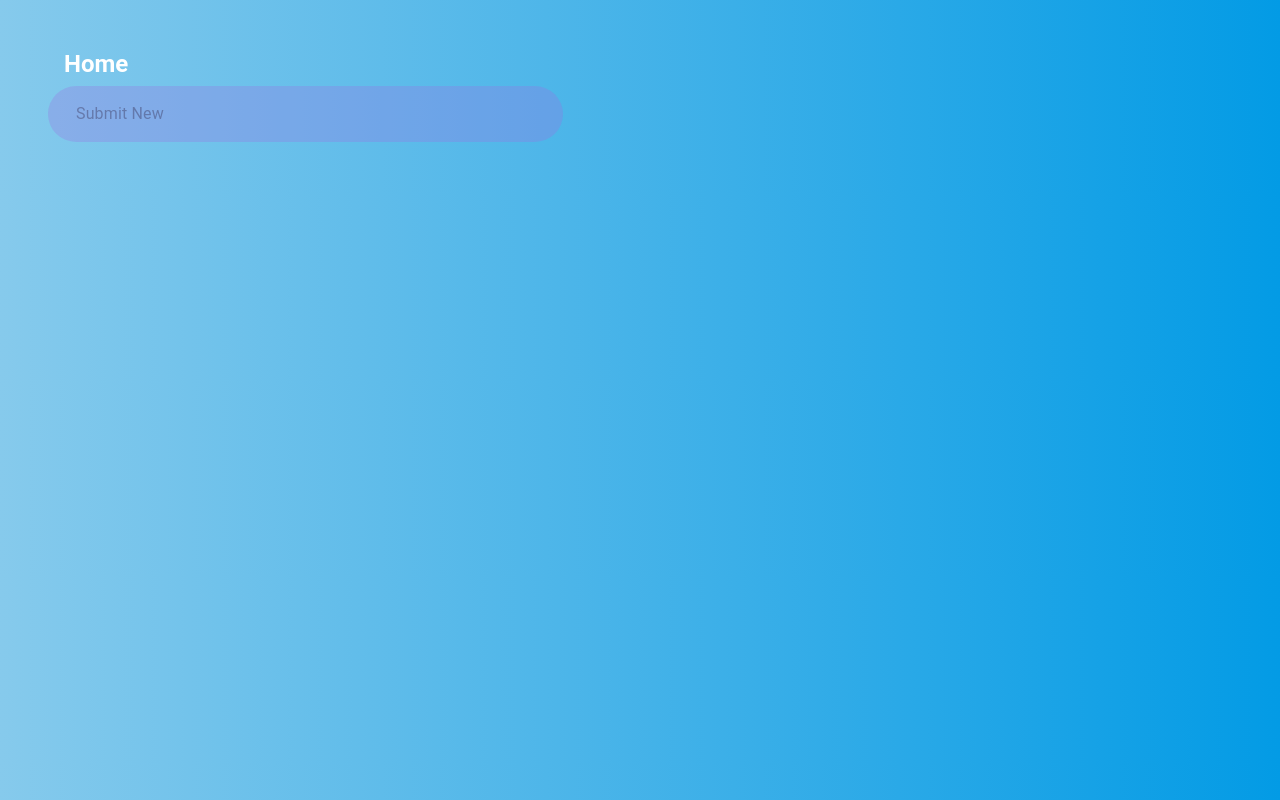
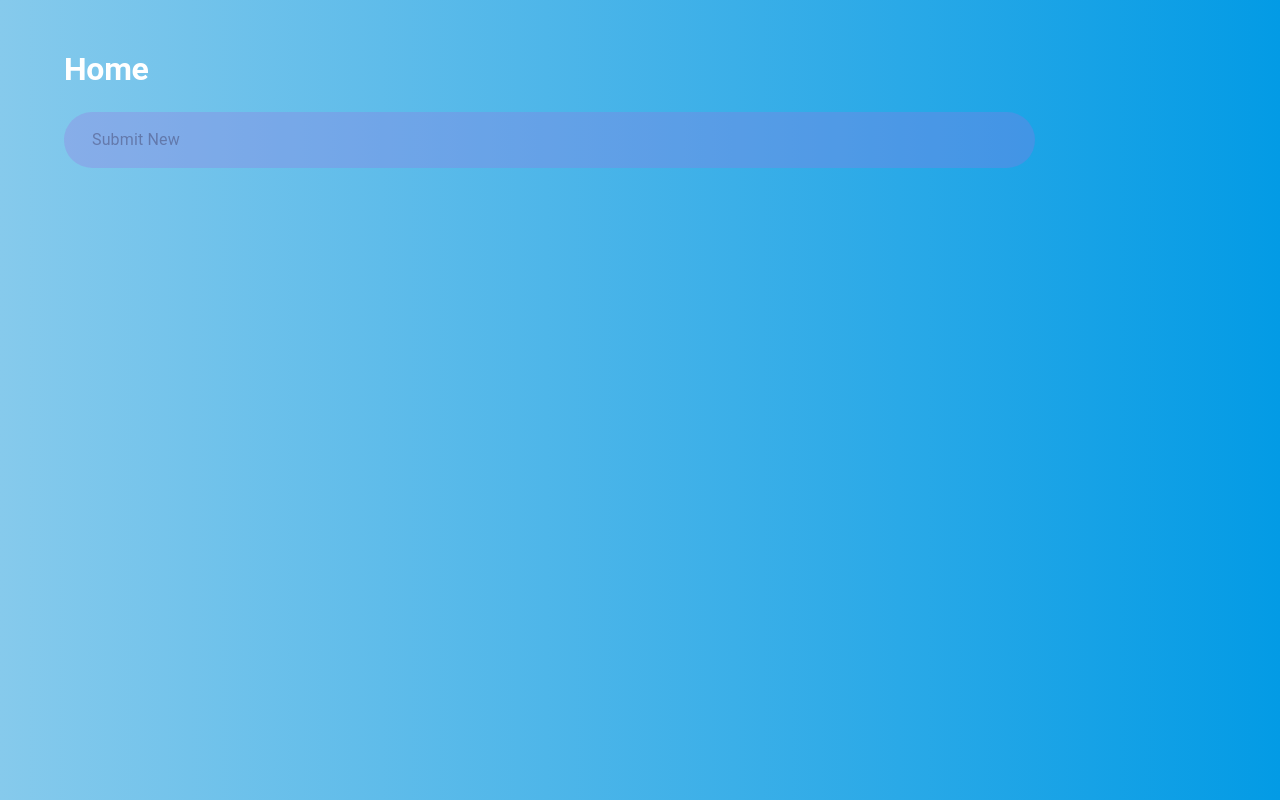
Before and after one commit to fcodelabs/training-web, a React (Create React App) app: page / in a window 1280 px wide. Built offline with nearby package versions, Linux system fonts and the light colour scheme.

Commit message:
Created adding form

```diff
--- a/src/App.tsx
+++ b/src/App.tsx
@@ -8,7 +8,7 @@ import AddingForm from './components/AddingForm/index';
 function App() {
   return (
     <div className="App">
-       <AddingForm />
+       <Home />
     </div>
 
   );
--- a/src/components/AddingForm/index.tsx
+++ b/src/components/AddingForm/index.tsx
@@ -8,11 +8,12 @@ import FilledInput from '@mui/material/FilledInput';
 import TextareaAutosize from '@mui/material/TextareaAutosize';
 import { Grid } from '@mui/material';
 
-export default function DairyHome() {
+export default function AddingForm() {
 
     const [touched, setTouched] = React.useState(false);
     const [title, setTitle] = React.useState('');
     const [description, setDescription] = React.useState('');
+
 
     const handleTouch = (event: any) => {
         event.preventDefault();
@@ -35,15 +36,15 @@ export default function DairyHome() {
         width: '90%',
         padding: '2vw', }}>
 
-      <Typography component="h3" variant="h3" color='white' sx={{mt: 3, mb: 3, paddingLeft: "", fontSize: '1.5rem', fontWeight: 'bold', textAlign: 'left'}}>
+      <Typography component="h2" variant="h2" color='white' sx={{mt: 3, mb: 3, paddingLeft: "", fontSize: '2rem', fontWeight: 'bold', textAlign: 'left'}}>
             Home
       </Typography>
 
       <Box sx={{ mt: 3, mb: 3, textAlign: 'left'}} >
       {/* <div className="TextField-without-border-radius"> */}
 
-      <Grid container spacing={2} >
-        <Grid md={10}>
+      <Grid container spacing={4} >
+        <Grid item xs={10}>
         <TextField
         required
         fullWidth
@@ -63,43 +64,52 @@ export default function DairyHome() {
             '& label': { paddingLeft: (theme) => theme.spacing(2) },
             '& input': { paddingLeft: (theme) => theme.spacing(3.5) },
             '& fieldset': {
-              paddingLeft: (theme) => theme.spacing(2.5),
+
               borderRadius: '30px',
               border: 'none',
               backgroundColor: '#9971E14D',
-              width: '50%',
+              width: '100%',
+              marginRight: '2vw',
             },
           }}
 
       />
         </Grid>
 
-        <Grid md={2}>
+        <Grid item  xs={2}>
             {touched && <Button
             variant="contained"
             onClick={handleSubmit}
-            sx={{ mt: 3, mb: 2 }}
+            sx={{ height:'100%', margin: 'auto', width: '100%', borderRadius: '30px',  color: 'black', fontWeight: 'bold', backgroundColor: '#5353c6' }}
         >
             Submit
         </Button>}
+        </Grid>
+        </Grid>
+        <Grid>
+
+        <Grid item xs={12}>
+          {touched && <div>
+          <TextareaAutosize
+        aria-label="minimum height"
+        minRows={10}
+        placeholder="Enter Description"
+        name='description'
+        value={description}
+        onChange={(e) => setDescription(e.target.value)}
+        style={{ width: "96%", borderRadius: '10px',
+        border: 'none',
+        backgroundColor: '#b3d4fc', padding: "2vw", marginTop: '2vw'}}  />
+          </div>}
         </Grid>
       </Grid>
 
       {/* </div> */}
 
 
-        {touched && <div>
-        <TextareaAutosize
-      aria-label="minimum height"
-      minRows={10}
-      placeholder="Description"
-      name='description'
-      value={description}
-      onChange={(e) => setDescription(e.target.value)}
-      style={{ width: "100%", borderRadius: '30px',
-      border: 'none',
-      backgroundColor: '#b3d4fc' }}  />
-        </div>}
+
+
+
 
 
       </Box>
--- a/src/pages/DairyHome/index.tsx
+++ b/src/pages/DairyHome/index.tsx
@@ -1,4 +1,5 @@
 import React from 'react';
+import AddingForm from '../../components/AddingForm';
 
 
 
@@ -6,7 +7,7 @@ export default function DairyHome() {
 
 
     return (
-        <h1>Home</h1>
+        <AddingForm/>
 
     );
 
```
